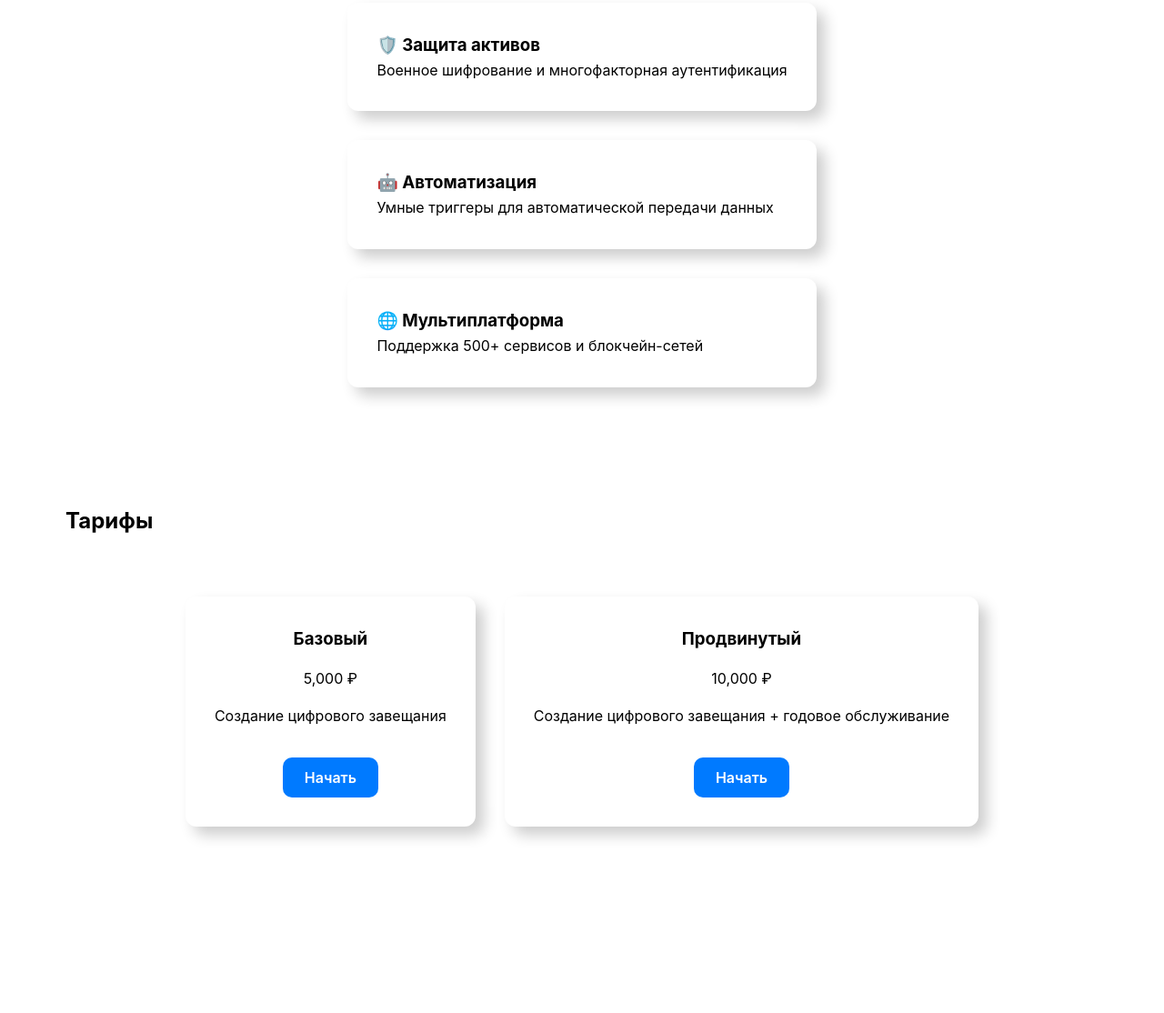
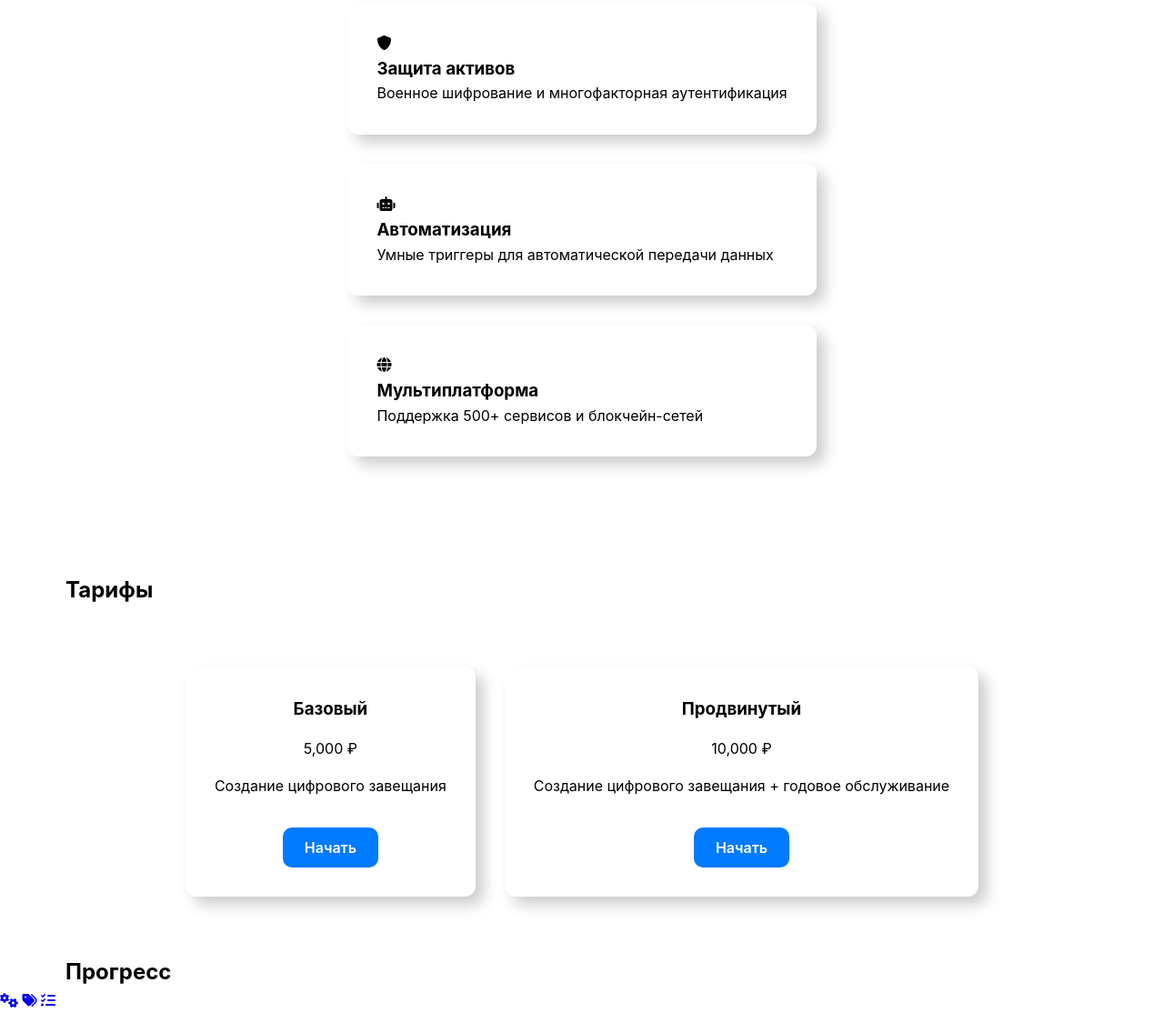
Before and after one commit to sylpht/digital-heir, a plain HTML site: page index.html in a window 1280 px wide. Shown: the part 885-1999 px from the top of the page at 91% size. Before the commit the page ends 1858 px from the top, so only its background shows below. Drawn offline with Linux system fonts and the light colour scheme.

Commit message:
Update index.html

```diff
--- a/index.html
+++ b/index.html
@@ -7,6 +7,7 @@
     <meta name="keywords" content="digital inheritance, digital assets, security">
     <title>Цифровой наследник</title>
     <link rel="stylesheet" href="styles.css">
+    <link rel="stylesheet" href="https://cdnjs.cloudflare.com/ajax/libs/font-awesome/6.0.0-beta3/css/all.min.css">
 </head>
 <body>
     <nav class="navbar">
@@ -54,15 +55,18 @@
             <h2>Возможности</h2>
             <div class="features">
                 <div class="feature-card neumorphic">
-                    <h3>🛡️ Защита активов</h3>
+                    <i class="fas fa-shield-alt"></i>
+                    <h3>Защита активов</h3>
                     <p>Военное шифрование и многофакторная аутентификация</p>
                 </div>
                 <div class="feature-card neumorphic">
-                    <h3>🤖 Автоматизация</h3>
+                    <i class="fas fa-robot"></i>
+                    <h3>Автоматизация</h3>
                     <p>Умные триггеры для автоматической передачи данных</p>
                 </div>
                 <div class="feature-card neumorphic">
-                    <h3>🌐 Мультиплатформа</h3>
+                    <i class="fas fa-globe"></i>
+                    <h3>Мультиплатформа</h3>
                     <p>Поддержка 500+ сервисов и блокчейн-сетей</p>
                 </div>
             </div>
@@ -89,6 +93,15 @@
         </div>
     </section>
 
+    <section class="progress-section">
+        <div class="container">
+            <h2>Прогресс</h2>
+            <div class="progress-bar">
+                <div class="progress"></div>
+            </div>
+        </div>
+    </section>
+
     <div id="authModal" class="modal">
         <div class="auth-form neumorphic">
             <h2 id="modalTitle">Создать аккаунт</h2>
@@ -110,6 +123,12 @@
         </div>
     </div>
 
+    <div class="tab-bar">
+        <a href="#features"><i class="fas fa-cogs"></i></a>
+        <a href="#pricing"><i class="fas fa-tags"></i></a>
+        <a href="#progress"><i class="fas fa-tasks"></i></a>
+    </div>
+
     <script src="scripts.js"></script>
 </body>
 </html>
```
